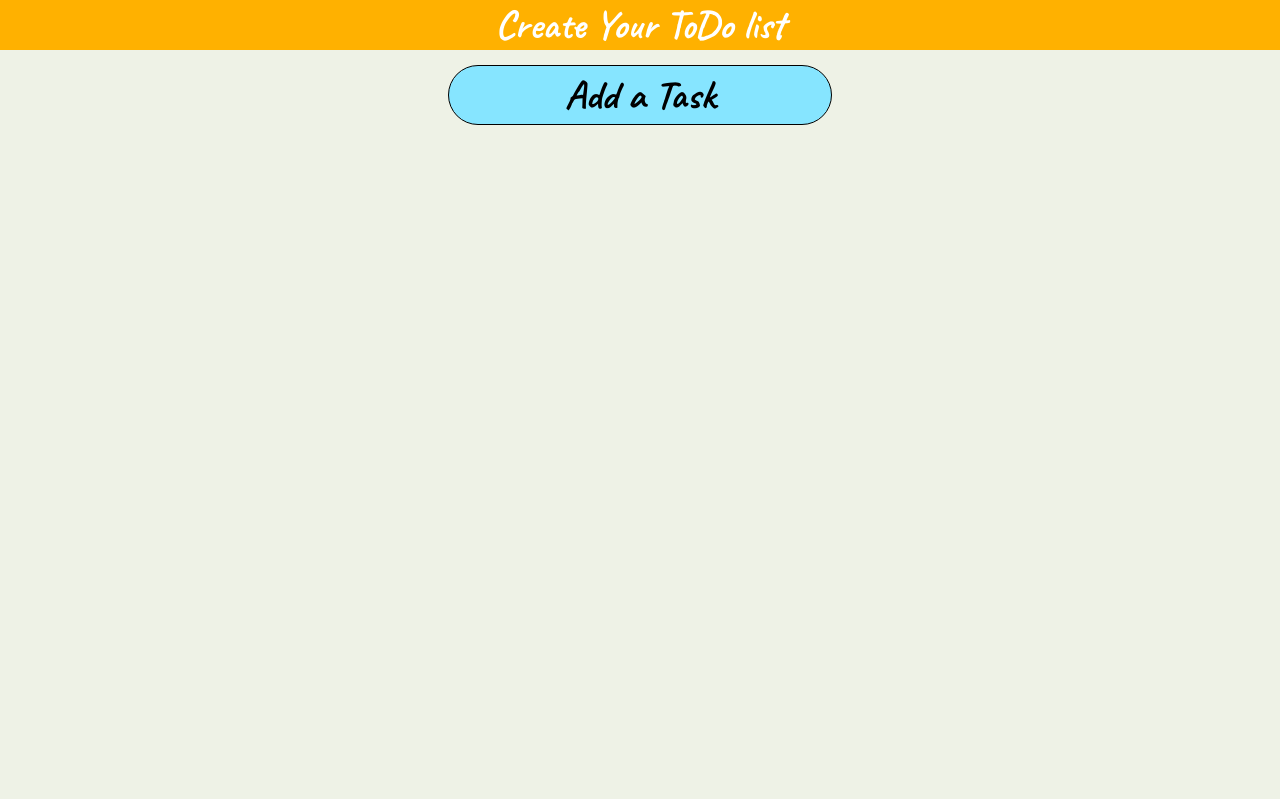
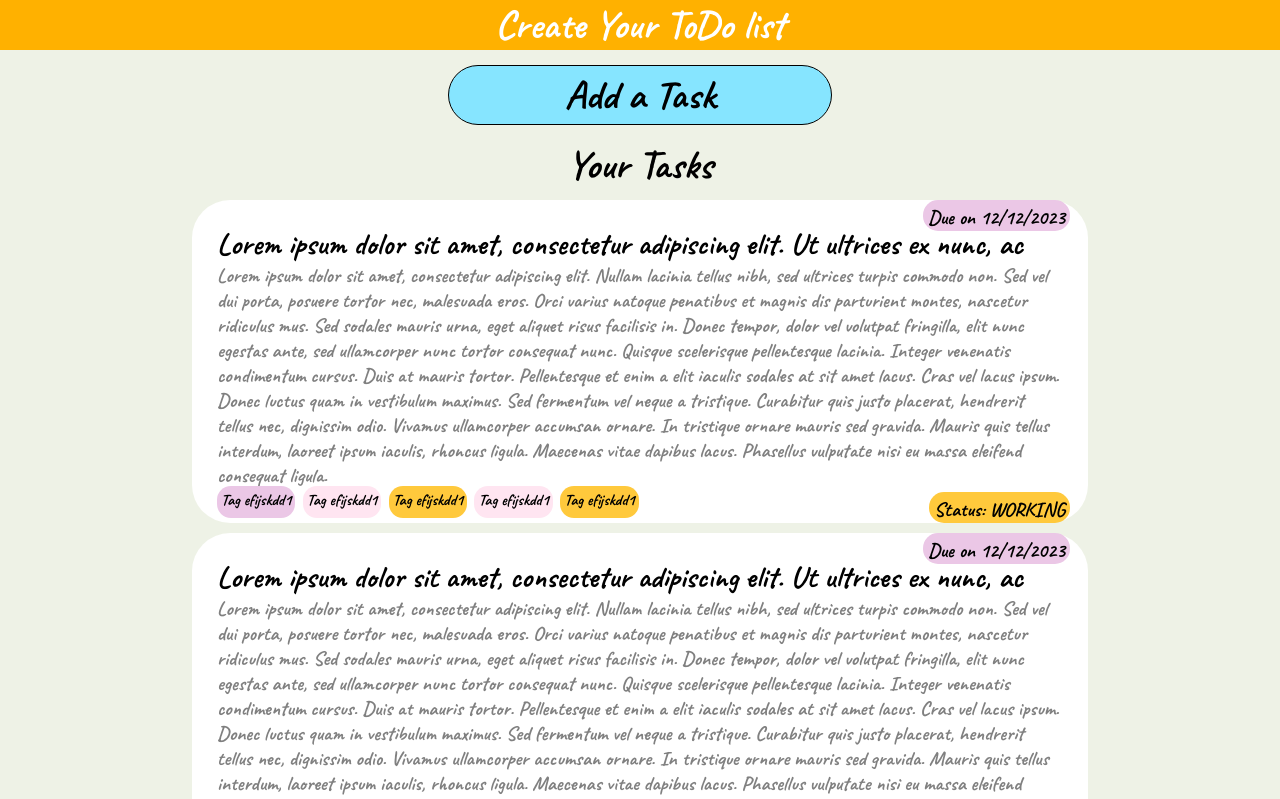
Before and after one commit to sahilgore0204/To-Do, a React (Create React App) app: page / in a window 1280 px wide. Shown: the top 799 px of the page. Built offline with nearby package versions, Linux system fonts and the light colour scheme.

Commit message:
sixth commit: created UI for displaying a task

```diff
--- a/src/App.css
+++ b/src/App.css
@@ -99,7 +99,8 @@ label{
   right: 0;
   left: 0;
   bottom: 0;
-  background-color:rgba(128,128,128,0.5);
+  background-color:rgba(128,128,128,1);
+  z-index: 5;
 }
 
 .medium-btn{
@@ -119,3 +120,67 @@ label{
   background-color: rgb(134, 229, 255,0.01);
   border: none;
 }
+
+.one-task{
+  width: 70%;
+  font-size: 1.9em;
+  border-radius: 1.25em;
+  margin: 10px auto;
+  justify-content: center;
+  background-color: white;
+  font-weight: bold;
+}
+
+.description{
+  font-size: 1.25rem;
+  color: grey;
+  font-weight: lighter;
+}
+
+.content{
+  padding: 25px;
+  position: relative;
+}
+
+.task-heading{
+  text-align: center;
+  margin-top: 15px;
+}
+
+.date{
+  display: inline-block;
+  position: absolute;
+  height: 1.3rem;
+  right: 2%;
+  top: 0;
+  background-color: #EBC7E6;
+  padding: 5px;
+  border-radius: 0.75em;
+  font-size: 1.25rem;
+}
+
+.status{
+  display: inline-block;
+  position: absolute;
+  height: 1.3rem;
+  right: 2%;
+  bottom: 0;
+  background-color: #FFC93C;
+  padding: 5px;
+  border-radius: 0.75em;
+  font-size: 1.25rem;
+}
+
+.status-space{
+  position: absolute;
+  bottom: 0;
+  width: 70%;
+}
+.tag{
+  font-size: 1rem;
+  height: 1.5rem;
+  padding: 0.25rem;
+  margin: 0;
+  display: inline-block;
+  border-radius: 0.87rem;
+}
--- a/src/App.js
+++ b/src/App.js
@@ -5,6 +5,7 @@ import AddTask from './Components/AddTask';
 import TaskList from './Components/TaskList';
 import Button from './Components/Button';
 import VisiblityContext from './Contexts/VisiblityContext';
+import OneTask from './Components/OneTask';
 
 function App() {
 
@@ -15,6 +16,10 @@ function App() {
         <Button style={{backgroundColor:"#86E5FF",color:"black",display:"block",margin:"15px auto 5px"}} type="large-btn" duty="add-task">Add a Task</Button>
         <AddTask/>
       </VisiblityContext>
+      <h1 className='task-heading'>Your Tasks</h1>
+      <OneTask/>
+      <OneTask/>
+      <OneTask/>
       {/* <TaskList/>
       <Button bgcolor="red" type="large-btn">Large btn</Button>
       <Button bgcolor="yellow" type="small-btn">Small btn</Button> */}
--- /dev/null
+++ b/src/Components/OneTask.jsx
@@ -0,0 +1,16 @@
+import React from "react";
+import '../App.css'
+import Tag from "./Tag";
+export default function OneTask(){
+    return <>
+        <div className="one-task">
+            <div className="content">
+                <div className="title">Lorem ipsum dolor sit amet, consectetur adipiscing elit. Ut ultrices ex nunc, ac</div>
+                <div className="description" style={{marginBottom:"10px"}}>Lorem ipsum dolor sit amet, consectetur adipiscing elit. Nullam lacinia tellus nibh, sed ultrices turpis commodo non. Sed vel dui porta, posuere tortor nec, malesuada eros. Orci varius natoque penatibus et magnis dis parturient montes, nascetur ridiculus mus. Sed sodales mauris urna, eget aliquet risus facilisis in. Donec tempor, dolor vel volutpat fringilla, elit nunc egestas ante, sed ullamcorper nunc tortor consequat nunc. Quisque scelerisque pellentesque lacinia. Integer venenatis condimentum cursus. Duis at mauris tortor. Pellentesque et enim a elit iaculis sodales at sit amet lacus. Cras vel lacus ipsum. Donec luctus quam in vestibulum maximus. Sed fermentum vel neque a tristique. Curabitur quis justo placerat, hendrerit tellus nec, dignissim odio. Vivamus ullamcorper accumsan ornare. In tristique ornare mauris sed gravida. Mauris quis tellus interdum, laoreet ipsum iaculis, rhoncus ligula. Maecenas vitae dapibus lacus. Phasellus vulputate nisi eu massa eleifend consequat ligula.</div>
+                <div className="date">Due on 12/12/2023</div>
+                <div className="status">Status: WORKING</div>
+                <div className="status-space" style={{marginBottom:"5px"}}><Tag/> <Tag/> <Tag/> <Tag/> <Tag/></div>
+            </div>
+        </div>
+    </>
+}
--- /dev/null
+++ b/src/Components/Tag.jsx
@@ -0,0 +1,8 @@
+import React from "react";
+
+
+export default function Tag(){
+    let colors=["#FFE5F1","#FFC93C","#EBC7E6"];
+    let ind= Math.floor(Math.random()*3);
+    return <span className="tag" style={{backgroundColor:colors[ind]}}>Tag efijskdd1</span>
+}
```
